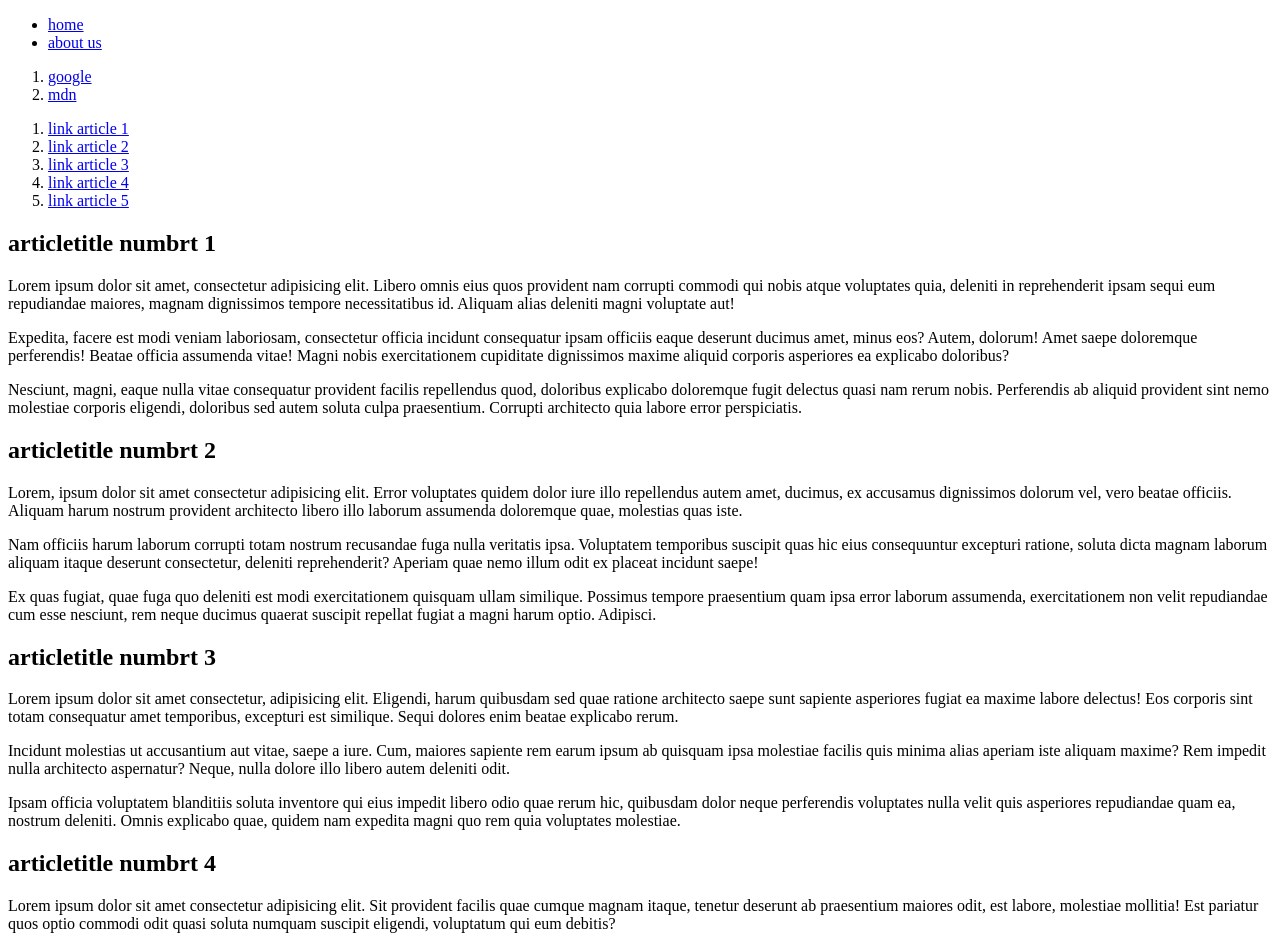
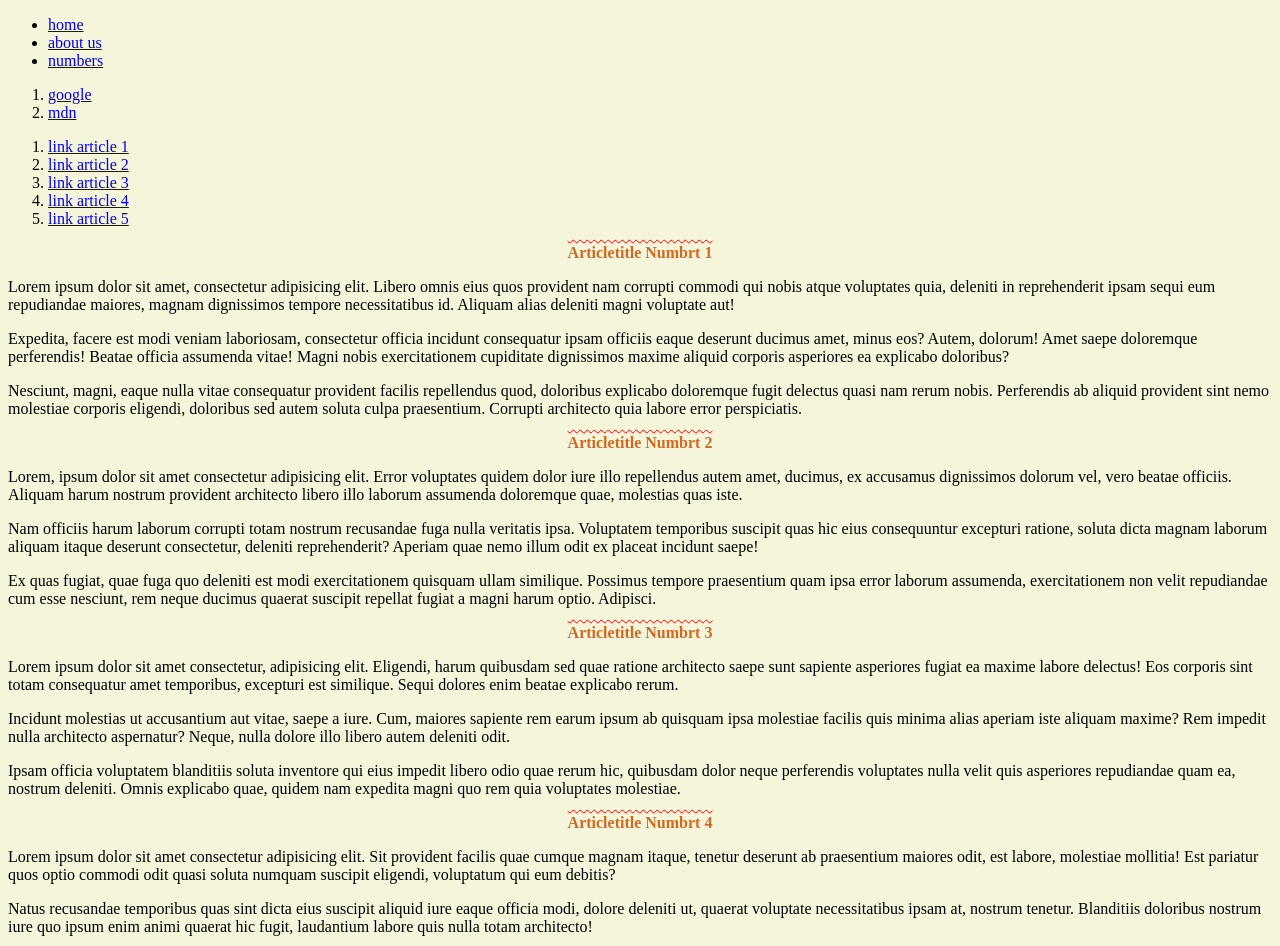
Before and after one commit to Irina1985m/start-html, a plain HTML site: page index.html in a window 1280 px wide. Shown: the top 946 px of the page. Drawn offline with Linux system fonts and the light colour scheme.

Commit message:
add page numbers

```diff
--- a/index.html
+++ b/index.html
@@ -3,7 +3,9 @@
   <head>
     <meta charset="UTF-8" />
     <meta name="viewport" content="width=device-width, initial-scale=1.0" />
-    <title>HTML+CSS</title>
+    <title>
+      HtML
+    </title> <link rel="stylesheet" href="./style.css">
   </head>
   <body>
     <header>
@@ -12,6 +14,7 @@
         <ul>
           <li><a href="./index.html">home</a></li>
           <li><a href="./pages/about-us.html">about us</a></li>
+          <li><a href="./pages/our-numbers.html">numbers</a></li>
         </ul>
 
         <ol>
@@ -34,31 +37,31 @@
     <main>
       <!-- article*5>(h2{articletitle numbrt $}+p*3>loremo40) -->
       <article id="article_title_number1">
-        <h2>articletitle numbrt 1</h2>
+        <h2 class="article-heard">articletitle numbrt 1</h2>
         <p>Lorem ipsum dolor sit amet, consectetur adipisicing elit. Libero omnis eius quos provident nam corrupti commodi qui nobis atque voluptates quia, deleniti in reprehenderit ipsam sequi eum repudiandae maiores, magnam dignissimos tempore necessitatibus id. Aliquam alias deleniti magni voluptate aut!</p>
         <p>Expedita, facere est modi veniam laboriosam, consectetur officia incidunt consequatur ipsam officiis eaque deserunt ducimus amet, minus eos? Autem, dolorum! Amet saepe doloremque perferendis! Beatae officia assumenda vitae! Magni nobis exercitationem cupiditate dignissimos maxime aliquid corporis asperiores ea explicabo doloribus?</p>
         <p>Nesciunt, magni, eaque nulla vitae consequatur provident facilis repellendus quod, doloribus explicabo doloremque fugit delectus quasi nam rerum nobis. Perferendis ab aliquid provident sint nemo molestiae corporis eligendi, doloribus sed autem soluta culpa praesentium. Corrupti architecto quia labore error perspiciatis.</p>
       </article>
       <article id="article_title_number2">
-        <h2>articletitle numbrt 2</h2>
+        <h2 class="article-heard">articletitle numbrt 2</h2>
         <p>Lorem, ipsum dolor sit amet consectetur adipisicing elit. Error voluptates quidem dolor iure illo repellendus autem amet, ducimus, ex accusamus dignissimos dolorum vel, vero beatae officiis. Aliquam harum nostrum provident architecto libero illo laborum assumenda doloremque quae, molestias quas iste.</p>
         <p>Nam officiis harum laborum corrupti totam nostrum recusandae fuga nulla veritatis ipsa. Voluptatem temporibus suscipit quas hic eius consequuntur excepturi ratione, soluta dicta magnam laborum aliquam itaque deserunt consectetur, deleniti reprehenderit? Aperiam quae nemo illum odit ex placeat incidunt saepe!</p>
         <p>Ex quas fugiat, quae fuga quo deleniti est modi exercitationem quisquam ullam similique. Possimus tempore praesentium quam ipsa error laborum assumenda, exercitationem non velit repudiandae cum esse nesciunt, rem neque ducimus quaerat suscipit repellat fugiat a magni harum optio. Adipisci.</p>
       </article>
       <article id="article_title_number3">
-        <h2>articletitle numbrt 3</h2>
+        <h2 class="article-heard">articletitle numbrt 3</h2>
         <p>Lorem ipsum dolor sit amet consectetur, adipisicing elit. Eligendi, harum quibusdam sed quae ratione architecto saepe sunt sapiente asperiores fugiat ea maxime labore delectus! Eos corporis sint totam consequatur amet temporibus, excepturi est similique. Sequi dolores enim beatae explicabo rerum.</p>
         <p>Incidunt molestias ut accusantium aut vitae, saepe a iure. Cum, maiores sapiente rem earum ipsum ab quisquam ipsa molestiae facilis quis minima alias aperiam iste aliquam maxime? Rem impedit nulla architecto aspernatur? Neque, nulla dolore illo libero autem deleniti odit.</p>
         <p>Ipsam officia voluptatem blanditiis soluta inventore qui eius impedit libero odio quae rerum hic, quibusdam dolor neque perferendis voluptates nulla velit quis asperiores repudiandae quam ea, nostrum deleniti. Omnis explicabo quae, quidem nam expedita magni quo rem quia voluptates molestiae.</p>
       </article>
       <article id="article_title_number4">
-        <h2>articletitle numbrt 4</h2>
+        <h2 class="article-heard">articletitle numbrt 4</h2>
         <p>Lorem ipsum dolor sit amet consectetur adipisicing elit. Sit provident facilis quae cumque magnam itaque, tenetur deserunt ab praesentium maiores odit, est labore, molestiae mollitia! Est pariatur quos optio commodi odit quasi soluta numquam suscipit eligendi, voluptatum qui eum debitis?</p>
         <p>Natus recusandae temporibus quas sint dicta eius suscipit aliquid iure eaque officia modi, dolore deleniti ut, quaerat voluptate necessitatibus ipsam at, nostrum tenetur. Blanditiis doloribus nostrum iure quo ipsum enim animi quaerat hic fugit, laudantium labore quis nulla totam architecto!</p>
         <p>Fuga voluptatum sed ea! Deserunt facilis at necessitatibus rem nihil non nostrum, harum vitae quas nam voluptatum omnis iusto veniam debitis consequatur numquam, eum recusandae atque iure dolor quisquam impedit. Voluptates, quod earum tenetur neque doloremque ab quibusdam quia ea.</p>
       </article>
       <article id="article_title_number5">
-        <h2>articletitle numbrt 5</h2>
+        <h2 class="article-heard">articletitle numbrt 5</h2>
         <p>Lorem ipsum dolor sit amet consectetur adipisicing elit. Eveniet fugiat at amet error nemo ab? Modi assumenda ducimus dolor voluptate ipsum beatae facere eveniet numquam, tempore, odio cupiditate voluptas voluptates consequatur eos, alias tenetur minima? Debitis cum reiciendis dolores dolorum!</p>
         <p>Quas perferendis eos consequuntur laboriosam illum ea modi, quod totam pariatur rerum repudiandae harum possimus minus ducimus fugit dolorem nam temporibus vel corrupti. Distinctio eveniet doloribus fuga quidem voluptate magni eius, iure, hic obcaecati reiciendis excepturi asperiores delectus, numquam impedit?</p>
         <p>Iure natus enim cumque obcaecati officiis fugit doloribus fuga facere sint laborum expedita aliquid ut quos, veritatis molestias exercitationem commodi deserunt magnam eligendi ipsa a modi! Temporibus similique repellat vel? Quam deleniti doloremque veniam nesciunt molestias eius libero natus reprehenderit!</p>
--- /dev/null
+++ b/style.css
@@ -0,0 +1,17 @@
+*{
+    font-size: 16px;
+}
+body{background-color: beige;
+}
+.article-heard {
+    color: chocolate;
+    text-align: center;
+    text-transform:capitalize;
+    text-decoration-line: overline;
+    text-decoration-thickness: 1px;
+    text-decoration-color: red;
+    text-decoration-style : wavy;
+    /* text-decoration-line: overline;
+    text-decoration-thickness: 1px;
+    text-decoration-color: red;
+    text-decoration-style : wavy;
```
Also changed, not shown: pages/about-us.html (+2 -0 lines), pages/our-numbers.html (added, +30 -0 lines).
